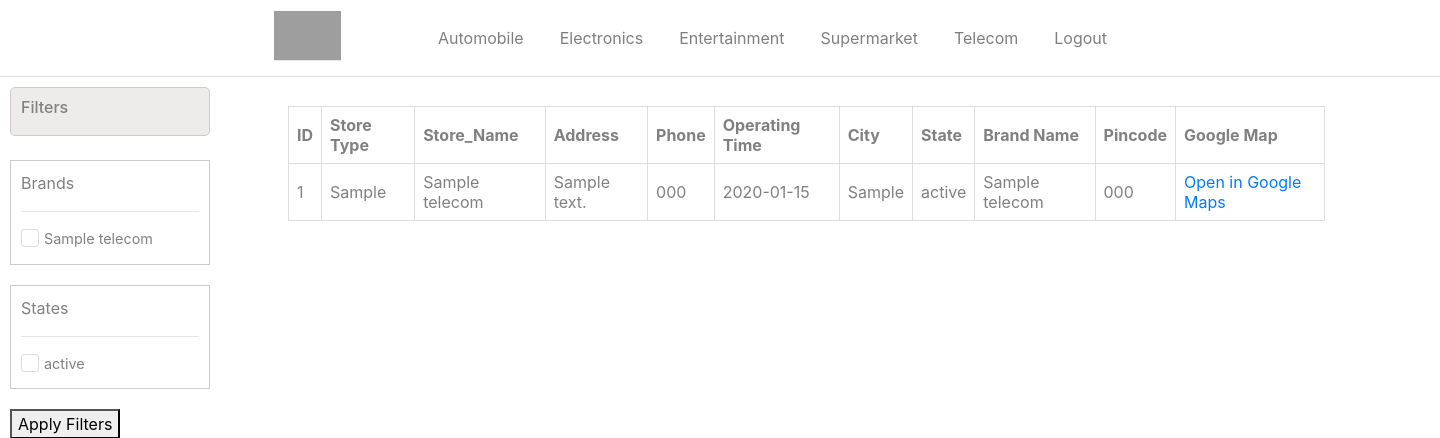
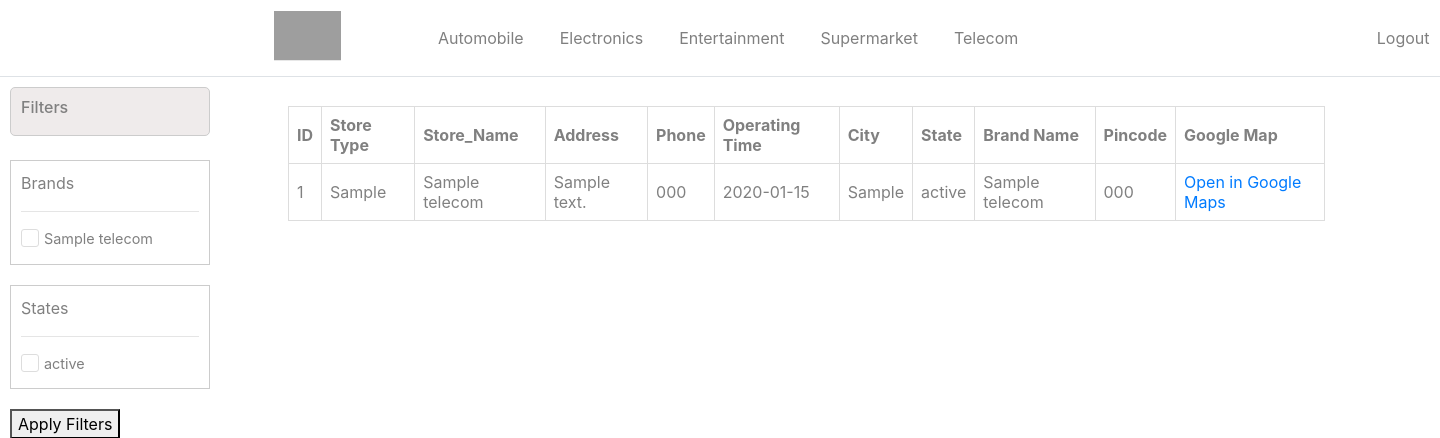
Before and after one commit to shrey17501/allstores, a Django app: page /telecom in a window 1440 px wide. Shown: the top 438 px of the page. Run offline with Django 4.2, Linux system fonts and the light colour scheme; tables that the repository leaves empty hold one stand-in row (values such as "Sample post"); some libraries are stand-ins or nearby versions; grey boxes are pictures that could not be loaded.

Commit message:
Update home.html

```diff
--- a/templates/home.html
+++ b/templates/home.html
@@ -207,7 +207,9 @@
             margin-top: 2%;
         }
 
-
+        .nav-item1{
+            margin-left: 50%;
+        }
 
     </style>
 </head>
@@ -224,7 +226,7 @@
                 <li class="nav-item "><a class="nav-link" href="{% url 'movietheater'%}">Entertainment</a> </li>
                 <li class="nav-item "><a class="nav-link" href="{% url 'supermarket'%}">Supermarket</a> </li>
                 <li class="nav-item "><a class="nav-link" href="{% url 'telecom'%}">Telecom</a> </li>
-                <li class="nav-item "><a class="nav-link" href="{% url 'logout'%}">Logout</a> </li>
+                <li class="nav-item1 "><a class="nav-link" href="{% url 'logout'%}">Logout</a> </li>
             </ul>
         </div>
     </nav>
```
